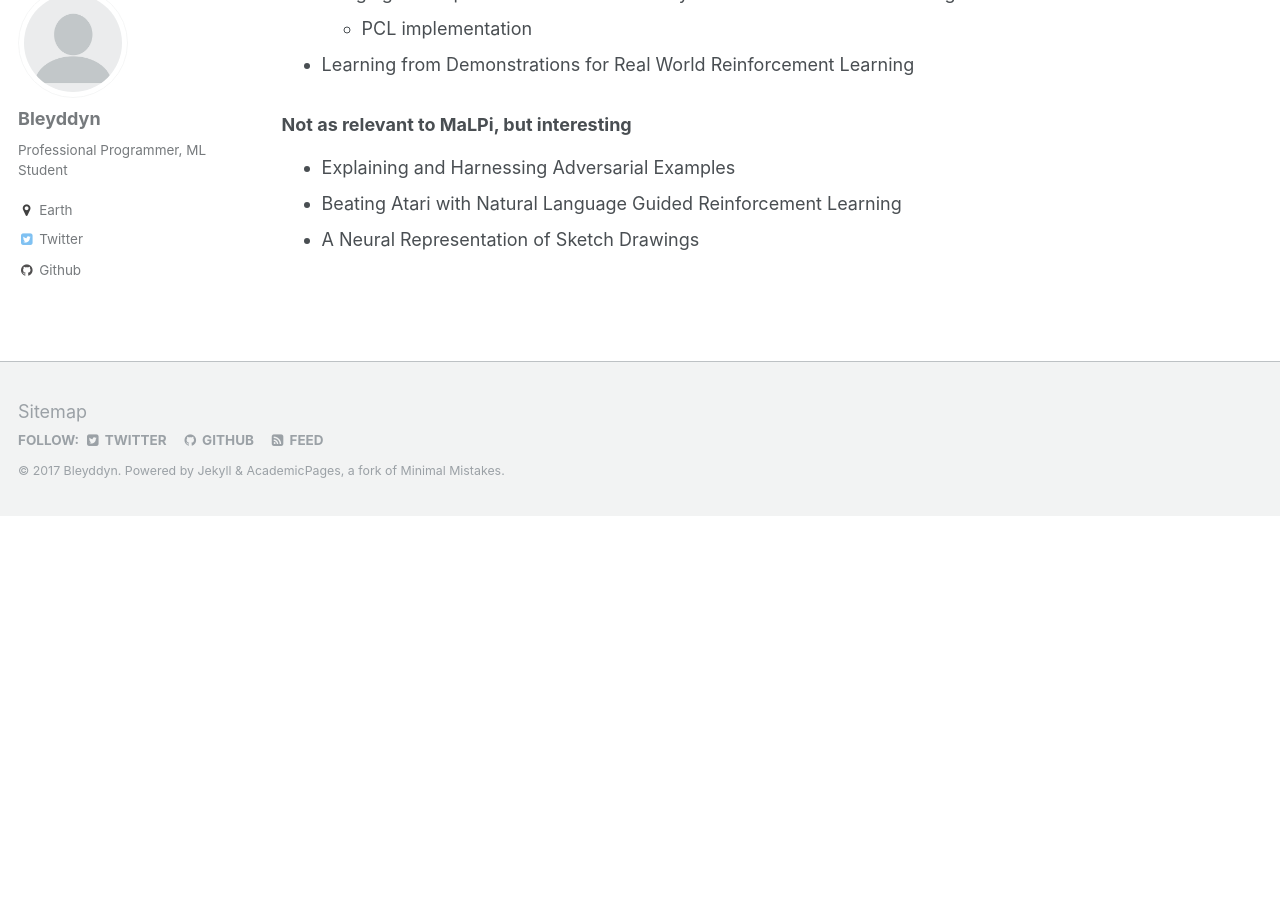
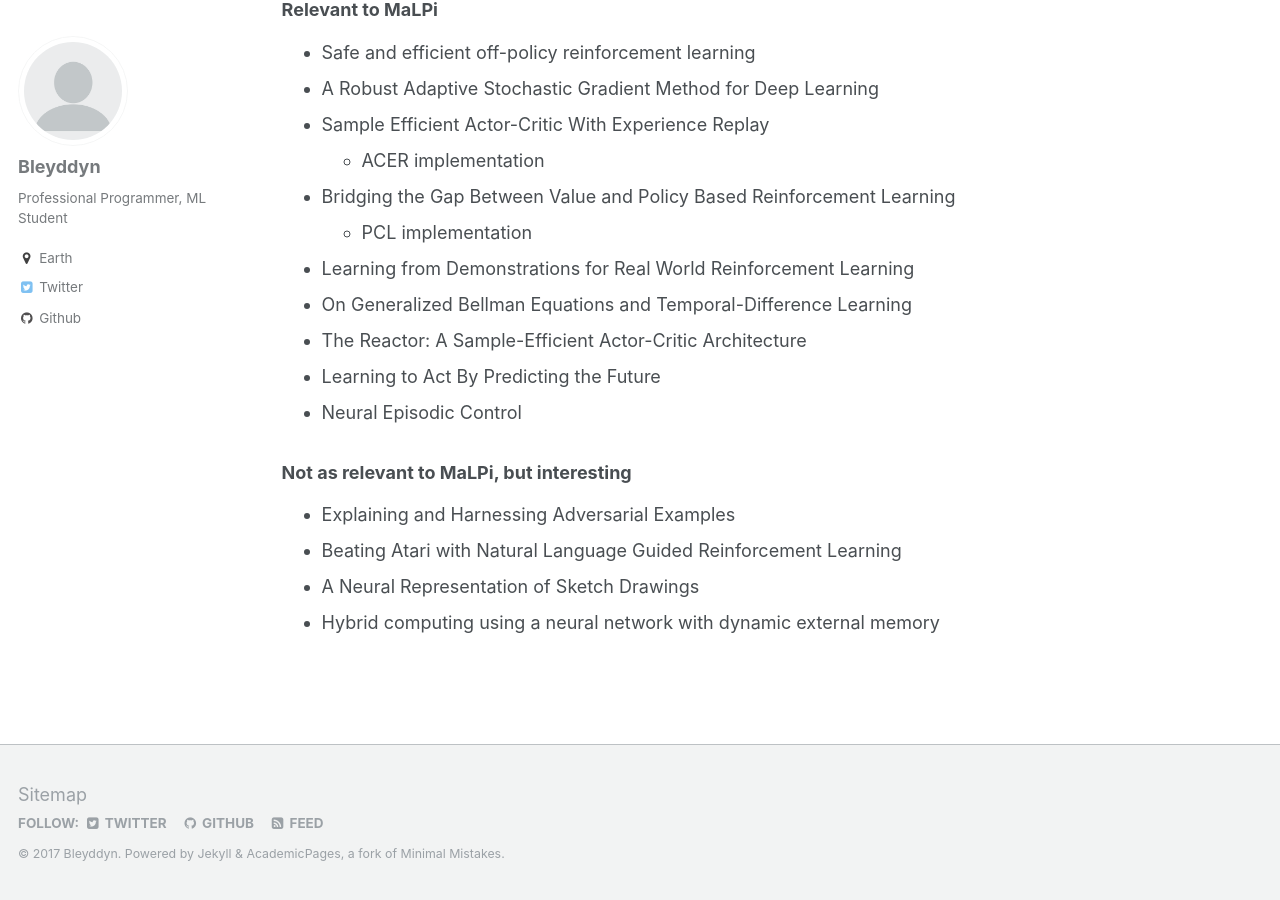
Before and after one commit to Bleyddyn/Bleyddyn.github.io, a Jekyll site: the page built from _pages/publications.md, in a window 1280 px wide and 900 px high, scrolled down 1344 px. Built offline with Jekyll 4.4.1, drawn with Linux system fonts in a browser that asks for light colours; before the commit the page ends 1860 px from its top, so only the background shows below that; some of the changed text lies outside the part shown.

```diff
--- a/_pages/publications.md
+++ b/_pages/publications.md
@@ -28,9 +28,14 @@ author_profile: true
 * [Bridging the Gap Between Value and Policy Based Reinforcement Learning](https://arxiv.org/abs/1702.08892)
   * [PCL implementation](https://github.com/pfnet/chainerrl/blob/master/chainerrl/agents/pcl.py)
 * [Learning from Demonstrations for Real World Reinforcement Learning](https://arxiv.org/abs/1704.03732)
+* [On Generalized Bellman Equations and Temporal-Difference Learning](https://arxiv.org/abs/1704.04463)
+* [The Reactor: A Sample-Efficient Actor-Critic Architecture](https://arxiv.org/abs/1704.04651)
+* [Learning to Act By Predicting the Future](https://arxiv.org/abs/1611.01779)
+* [Neural Episodic Control](https://arxiv.org/abs/1703.01988)
 
 ### Not as relevant to MaLPi, but interesting
 
 * [Explaining and Harnessing Adversarial Examples](https://arxiv.org/abs/1412.6572)
 * [Beating Atari with Natural Language Guided Reinforcement Learning](http://web.stanford.edu/class/cs224n/reports/2762090.pdf)
 * [A Neural Representation of Sketch Drawings](https://arxiv.org/abs/1704.03477)
+* [Hybrid computing using a neural network with dynamic external memory](https://www.nature.com/articles/nature20101.epdf?author_access_token=ImTXBI8aWbYxYQ51Plys8NRgN0jAjWel9jnR3ZoTv0MggmpDmwljGswxVdeocYSurJ3hxupzWuRNeGvvXnoO8o4jTJcnAyhGuZzXJ1GEaD-Z7E6X_a9R-xqJ9TfJWBqz)
```
Also changed, not shown: _publications/2016-09-08-augmented-rnns.md (added, +27 -0 lines).
